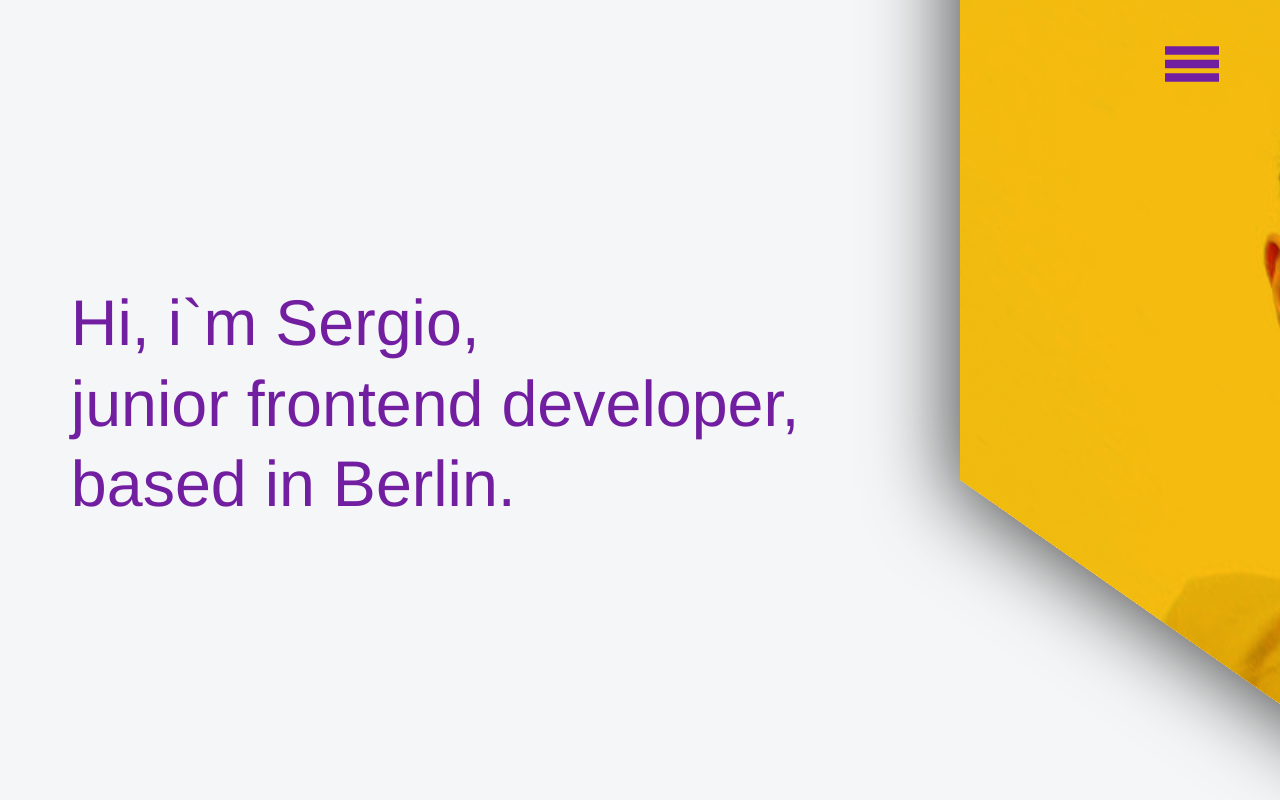
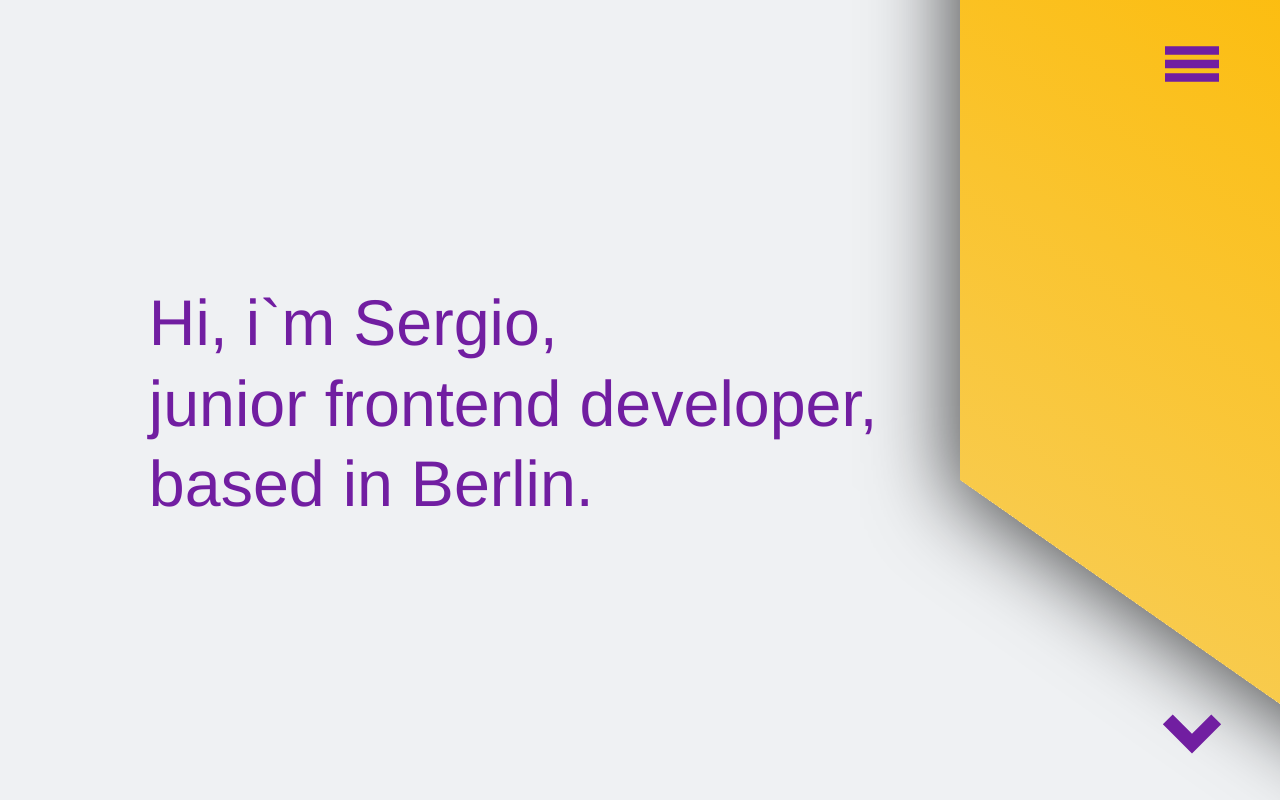
Before and after one commit to sugardraw/portfolio_website, a React (Create React App) app: page / in a window 1280 px wide. Shown: the top 800 px of the page. Built offline with nearby package versions, Linux system fonts and the light colour scheme.

Commit message:
smoth scrolling added

```diff
--- a/package.json
+++ b/package.json
@@ -11,11 +11,14 @@
     "npm-run-all": "^4.1.3",
     "popper.js": "^1.14.4",
     "react": "^16.5.2",
+    "react-anchor-link-smooth-scroll": "^1.0.11",
     "react-bootstrap": "^1.0.0-beta.5",
     "react-dom": "^16.8.2",
     "react-icons": "^3.4.0",
     "react-router-dom": "^4.3.1",
     "react-scripts": "2.0.5",
+    "react-scroll": "^1.7.11",
+    "react-scrollable-anchor": "^0.6.1",
     "segment-js": "^1.1.2"
   },
   "scripts": {
--- a/src/components/header/Header.jsx
+++ b/src/components/header/Header.jsx
@@ -1,25 +1,32 @@
 import React, { Component } from "react";
 import SvgText from "../IntroSvg";
+
 import ArrowDown from "../../assets/images/arrow-down.svg";
 import Profile from "../../assets/images/Sergio.png";
 import $ from "jquery";
+import { Link, animateScroll as scroll } from "react-scroll";
 
 class Header extends Component {
   componentDidMount() {
-    $(function () {
+    $(function() {
       $(".intro").addClass("go");
 
-      $(".reload").click(function () {
+      $(".reload").click(function() {
         $(".intro")
           .removeClass("go")
           .delay(200)
-          .queue(function (next) {
+          .queue(function(next) {
             $(".intro").addClass("go");
             next();
           });
       });
     });
   }
+
+  scrollToTop = () => {
+    scroll.scrollToTop();
+  };
+
   render() {
     return (
       <React.Fragment>
@@ -27,21 +34,31 @@ class Header extends Component {
           class="d-flex justify-content-between flex-wrap flex-md-row intro"
           id="top"
         >
-          <div className="intro-polygon">
-
-          </div>
+          <div className="intro-polygon" />
 
           <div class="text-ani">
             <SvgText />
           </div>
-          <div>
-            <img
-              className="down-arrow"
-              src={ArrowDown}
-              alt=""
-            />
-          </div>
+          <Link
+                activeClass="active"
+                to="section1"
+                spy={true}
+                smooth={true}
+                offset={-70}
+                duration={500}
+              >
+            <img className="down-arrow" src={ArrowDown} alt="" />
+          </Link>
         </div>
+
+
+        <section
+        style={{ height: "100vw", width: "300px", backgroundColor: "red" }}
+          title="section1"
+
+          dark={true}
+          id="section1"
+        />
 
       </React.Fragment>
     );
--- a/src/sass/styles.scss
+++ b/src/sass/styles.scss
@@ -51,7 +51,7 @@
 }
 
 body {
-  background-color: #f5f6f7;
+  background-color:rgb(239, 241, 243);
 }
 
 //canvas///////////////
@@ -129,10 +129,9 @@ button:focus {
 //////
 
 .down-arrow {
-  bottom: -32rem;
-  position: relative;
-  float: right;
-  margin-right: 3.44rem;
+  right: 2.4rem;
+  bottom: 1rem;
+  position: fixed;
 }
 
 svg {
@@ -270,6 +269,8 @@ svg.intro {
 }
 
 
+
+
 .intro-polygon {
     width: 50vw;
     top: -21rem;
@@ -282,7 +283,6 @@ svg.intro {
     z-index: -3000;
   transform: skewY(35deg);
   background: linear-gradient(-184deg, rgb(252, 189, 15), rgb(248, 203, 78));
-
   -webkit-box-shadow: -44px 47px 74px -34px rgba(0, 0, 0, 0.67);
   -moz-box-shadow: -44px 47px 74px -34px rgba(0, 0, 0, 0.67);
   box-shadow: -44px 47px 74px -34px rgba(0, 0, 0, 0.67);
@@ -291,21 +291,25 @@ svg.intro {
 
 
 
-.intro-polygon::before {
-  content: "";
+// .intro-polygon::before {
+//   content: "";
 
-  background-image: url('../assets/images/Sergio.png');
-  background-repeat: no-repeat;
-  background-position: top left;
+//   margin: 13rem 13rem;
+//   background-image: url(../assets/images/Sergio.png);
+//   background-repeat: no-repeat;
+//   background-position: -254px 30px;
+//   position: absolute;
+//   -webkit-transform-origin: top left;
+//   transform-origin: top left;
+//   -webkit-transform: skewY(-35deg);
+//   transform: skewY(-35deg);
 
-  /* new styles */
-  position: absolute;
-  -webkit-transform-origin: top left;
-  -ms-transform-origin: top left;
-  transform-origin: top left;
-  width: 100%; /* something ridiculously big */
-  height: 100%; /* something ridiculously big */
-}
+//   width: 100%;
+//   height: 100%;
+//   filter: contrast(107%);
+// -webkit-filter: contrast(107%);
+
+// }
 
 
 
```
Also changed, not shown: src/assets/images/Sergio.png, src/css/styles.css, 1 other file (tests, documents, lock files or other folders).
